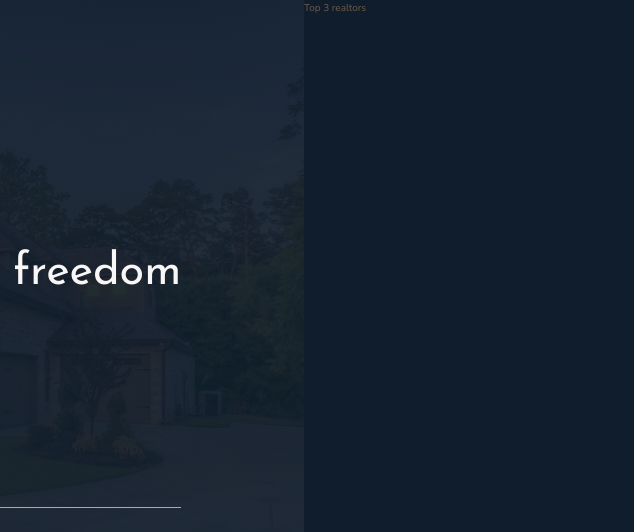
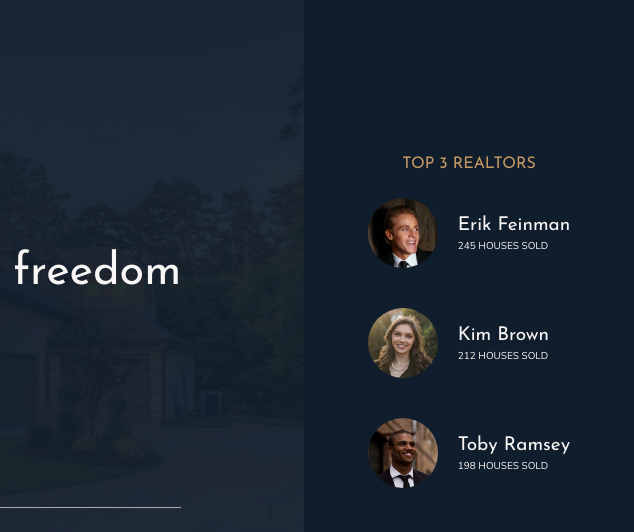
Before and after one commit to shard520/Nexter-CSS, a website: page index.html in a window 1280 px wide. Shown: the top 532 px of the page, 646-1280 px from the left. Drawn offline with nearby package versions, Linux system fonts and the light colour scheme.

Commit message:
Build realtors section with heading, profile image and accompanying text, use vh unit on row-gap to adjust spacing on smaller screens.

```diff
--- a/index.html
+++ b/index.html
@@ -46,7 +46,26 @@
         </header>
 
         <div class="realtors">
-            Top 3 realtors
+            <h3 class="heading-3">Top 3 Realtors</h3>
+            <div class="realtors__list">
+                <img src="./img/realtor-1.jpeg" alt="Realtor 1" class="realtors__img">
+                <div class="realtors__detail">
+                    <h4 class="heading-4 heading-4--light">Erik Feinman</h4>
+                    <p class="realtors__sold">245 houses sold</p>
+                </div>
+
+                <img src="./img/realtor-2.jpeg" alt="Realtor 2" class="realtors__img">
+                <div class="realtors__detail">
+                    <h4 class="heading-4 heading-4--light">Kim Brown</h4>
+                    <p class="realtors__sold">212 houses sold</p>
+                </div>
+
+                <img src="./img/realtor-3.jpeg" alt="Realtor 3" class="realtors__img">
+                <div class="realtors__detail">
+                    <h4 class="heading-4 heading-4--light">Toby Ramsey</h4>
+                    <p class="realtors__sold">198 houses sold</p>
+                </div>
+            </div>
         </div>
 
         <section class="features" id="features">
--- a/sass/_realtors.scss
+++ b/sass/_realtors.scss
@@ -1,4 +1,30 @@
 .realtors {
 	background-color: $color-secondary;
 	grid-column: col-start 7 / full-end;
+	padding: 3rem;
+	display: grid;
+	align-content: center;
+	justify-content: center;
+	justify-items: center;
+	row-gap: 2rem;
+
+	&__list {
+		display: grid;
+		grid-template-columns: min-content max-content;
+		column-gap: 2rem;
+		row-gap: 5vh;
+		align-items: center;
+	}
+
+	&__img {
+		width: 7rem;
+		border-radius: 50%;
+		display: block;
+	}
+
+	&__sold {
+		text-transform: uppercase;
+		color: $color-grey-light-1;
+		margin-top: -3px;
+	}
 }
```
Also changed, not shown: css/main.css, 1 other file.
